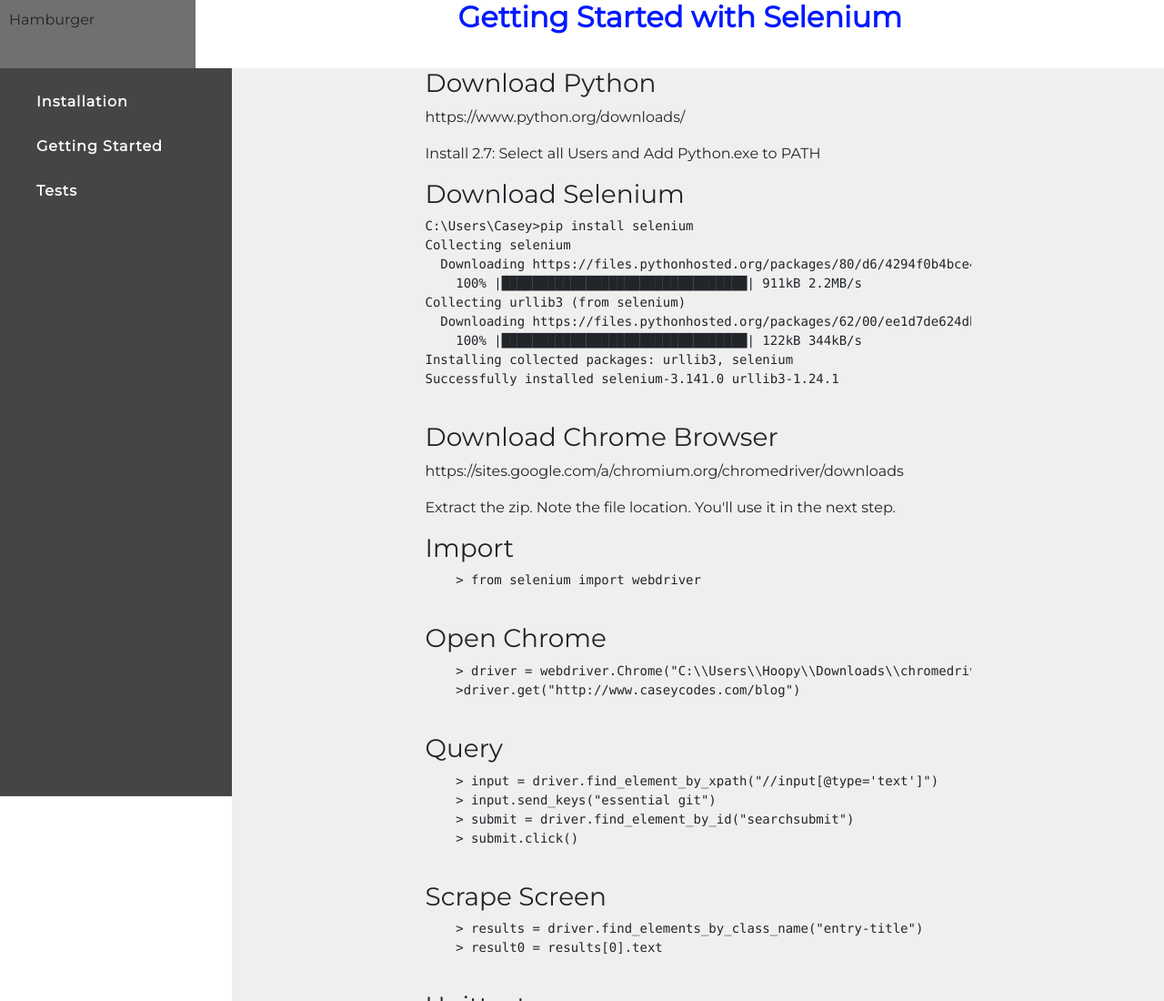
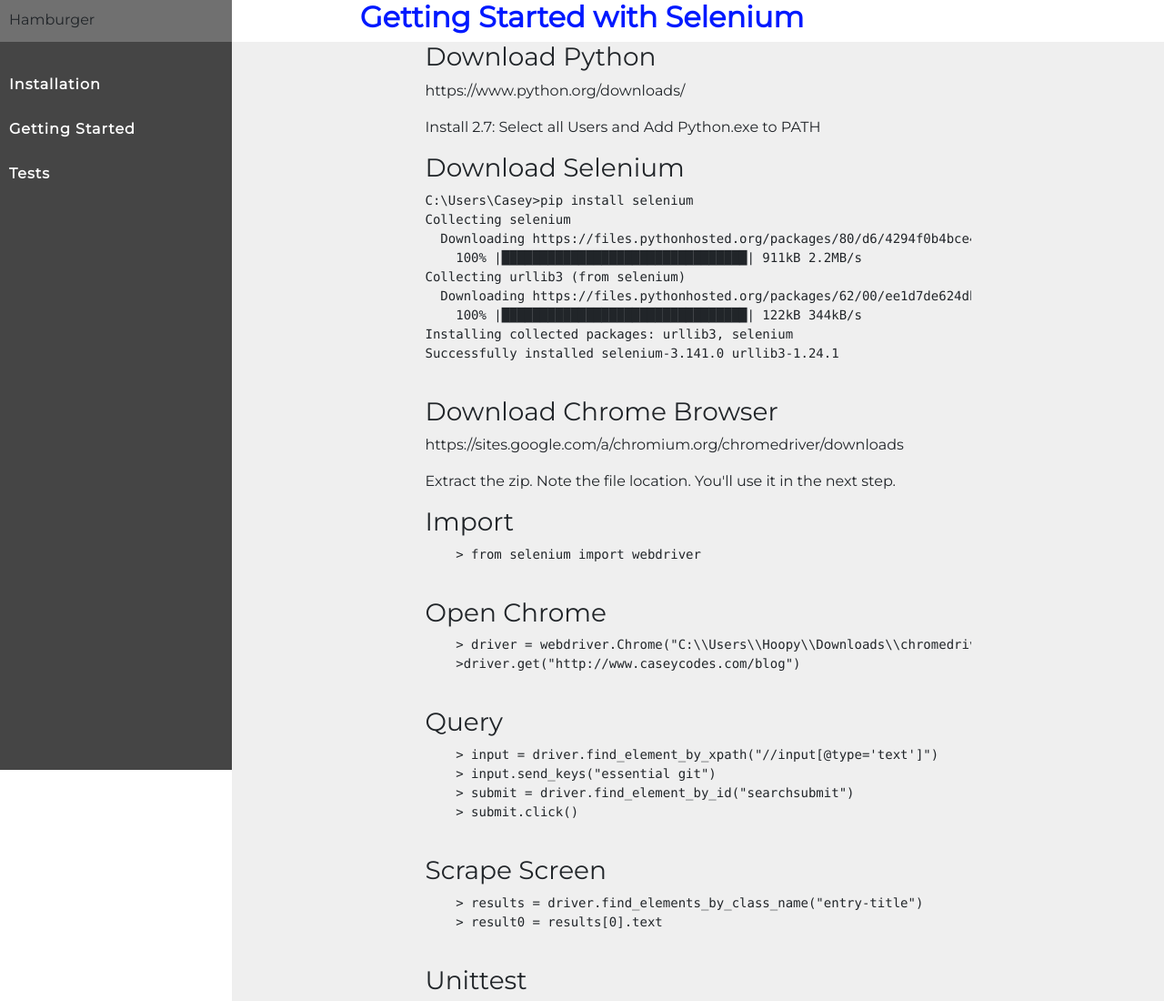
Before and after one commit to BrownCasey/PySelenium, a plain HTML site: page index.html in a window 1280 px wide. Shown: the top 1100 px of the page at 91% size. Drawn offline with nearby package versions, Linux system fonts and the light colour scheme.

Commit message:
li padding and header nav pos fixed

```diff
--- a/index.html
+++ b/index.html
@@ -34,6 +34,7 @@
             }
             ul {
                 list-style-type: none;
+                padding: 10px;
             }
             #header {
                 color: rgb(0, 25, 255);
@@ -53,6 +54,7 @@
                 background-color: #707070;
                 height: 75px;
                 padding: 10px;
+                position: fixed;
                 width: 255px;
             }
             .hidden {
```
